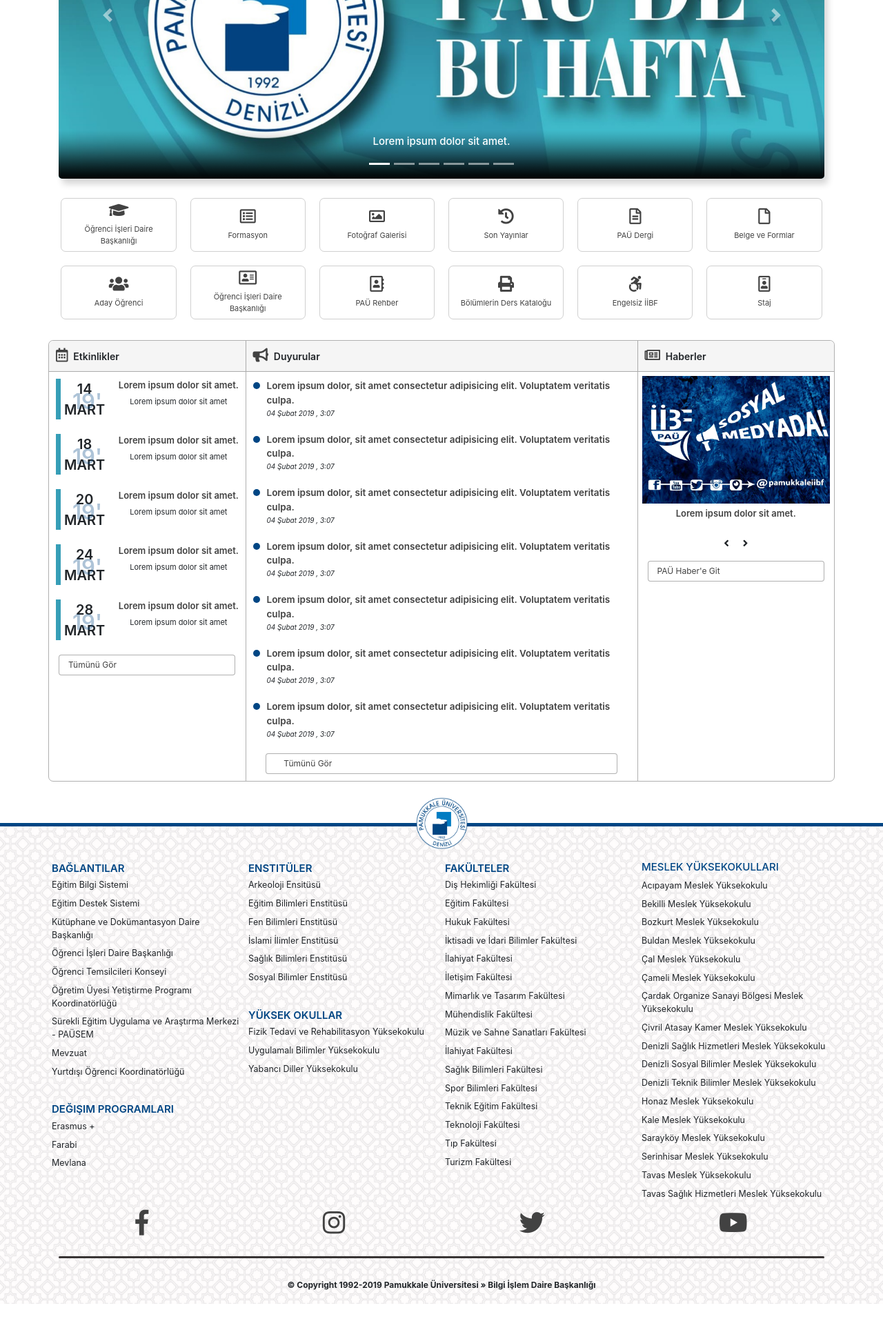
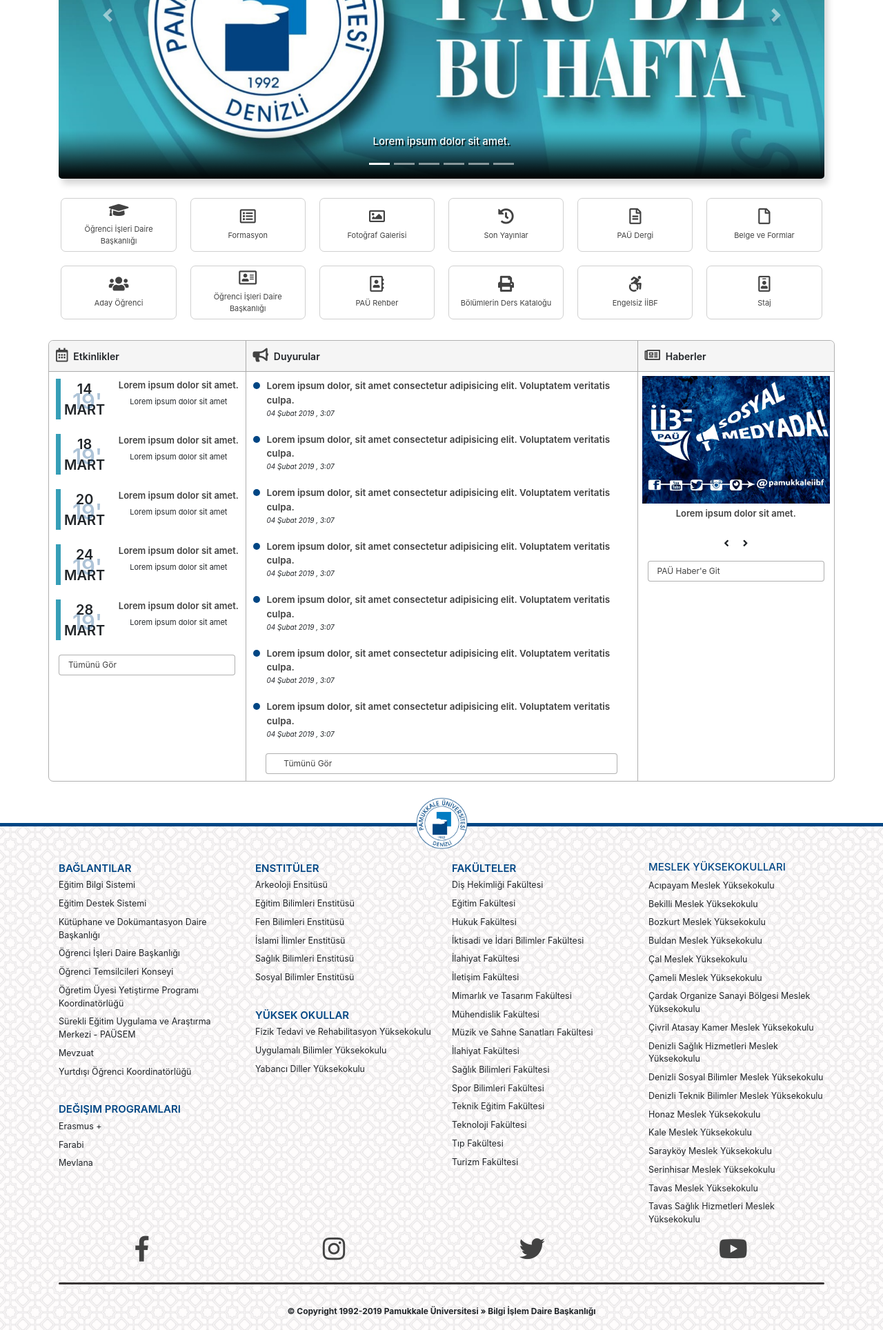
Before and after one commit to aoguz1/paufakulte, a PHP site: page / in a window 1280 px wide. Shown: the part 379-2307 px from the top of the page at 69% size. Before the commit the page ends 2269 px from the top, so only its background shows below. Run offline with PHP 8.4, Linux system fonts and the light colour scheme; style sheets or scripts are compiled from the project's sources.

Commit message:
dpadding duzeltmeleri  yapildi

```diff
--- a/index.php
+++ b/index.php
@@ -240,7 +240,14 @@
                             </div>
                               <div class="carousel-item">
                                 <img src="http://www.pau.edu.tr/themes/pau2017/imgs/01.jpg" class="d-block w-100" alt="...">
-                              </div>
+                                <div class="carousel-caption">
+                                        <div class="container">
+                                            <a href="#">
+                                                <h4>Lorem ipsum dolor sit amet.</h4>
+                                            </a>
+                                        </div>
+                                    </div>
+                            </div>
                               <div class="carousel-item">
                                 <img src="http://www.pau.edu.tr/themes/pau2017/imgs/00.jpg" class="d-block w-100" alt="...">
                                 <div class="carousel-caption">
--- a/scss/style.scss
+++ b/scss/style.scss
@@ -334,9 +334,11 @@
 
         height: 474.73px;
         width: 100%;
+
         background-image: url("/imgs/header/headlineNewsWrapper.png");
         background-position: bottom;
         background-repeat: repeat-x;
+
 
         img{
             z-index: -5;
@@ -353,6 +355,8 @@
             .container{
                 a{
                     h4{
+
+                        text-shadow: 2px 2px rgba(0,0,0,0.85);
                         color:#fff;
                     }
                 }
@@ -891,7 +895,7 @@
 #footer-icerik{
 
         .col-md-3,.col-xs-6{
-            padding: 0px 5px;
+            padding: 0px 15px;
         }
 
 }
--- a/styles/style.css
+++ b/styles/style.css
@@ -185,6 +185,7 @@
       margin: auto auto;
       max-height: 474.74px; }
     .carousel-inner .carousel-item .carousel-caption .container a h4 {
+      text-shadow: 2px 2px rgba(0, 0, 0, 0.85);
       color: #fff; }
 
 #menu .container .col-md-2 {
@@ -473,7 +474,7 @@
     opacity: 0.7; }
 
 #footer-icerik .col-md-3, #footer-icerik .col-xs-6 {
-  padding: 0px 5px; }
+  padding: 0px 15px; }
 
 #sosyal-medya a {
   display: flex;
```
Also changed, not shown: 1 other file.
